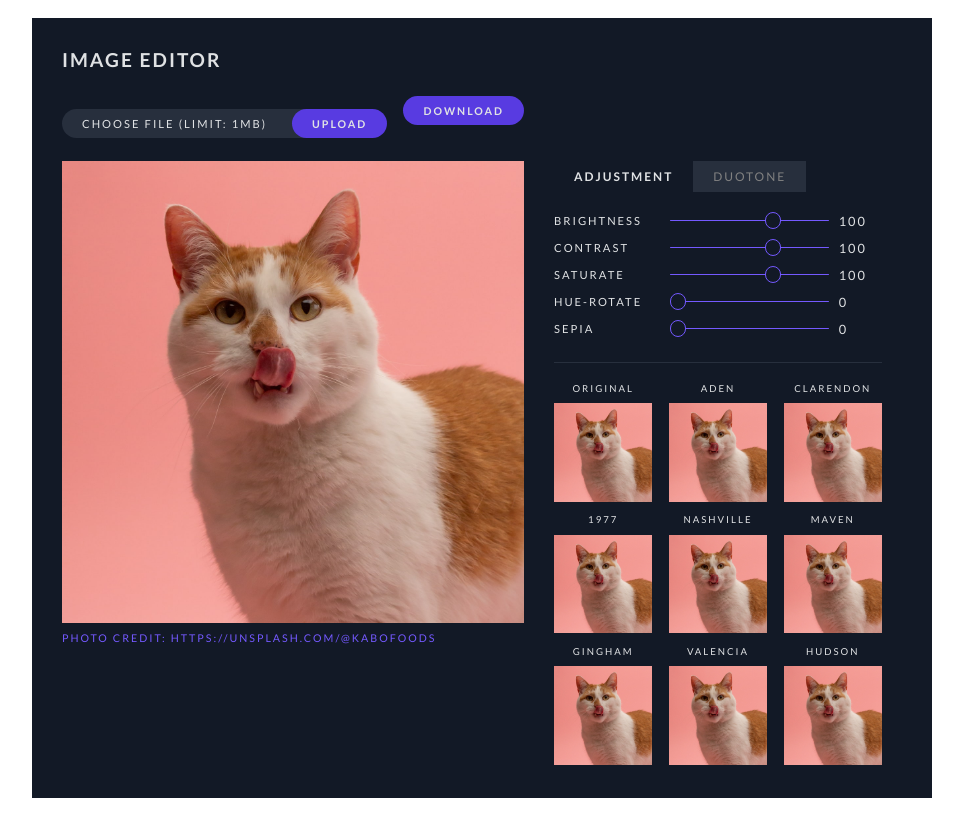
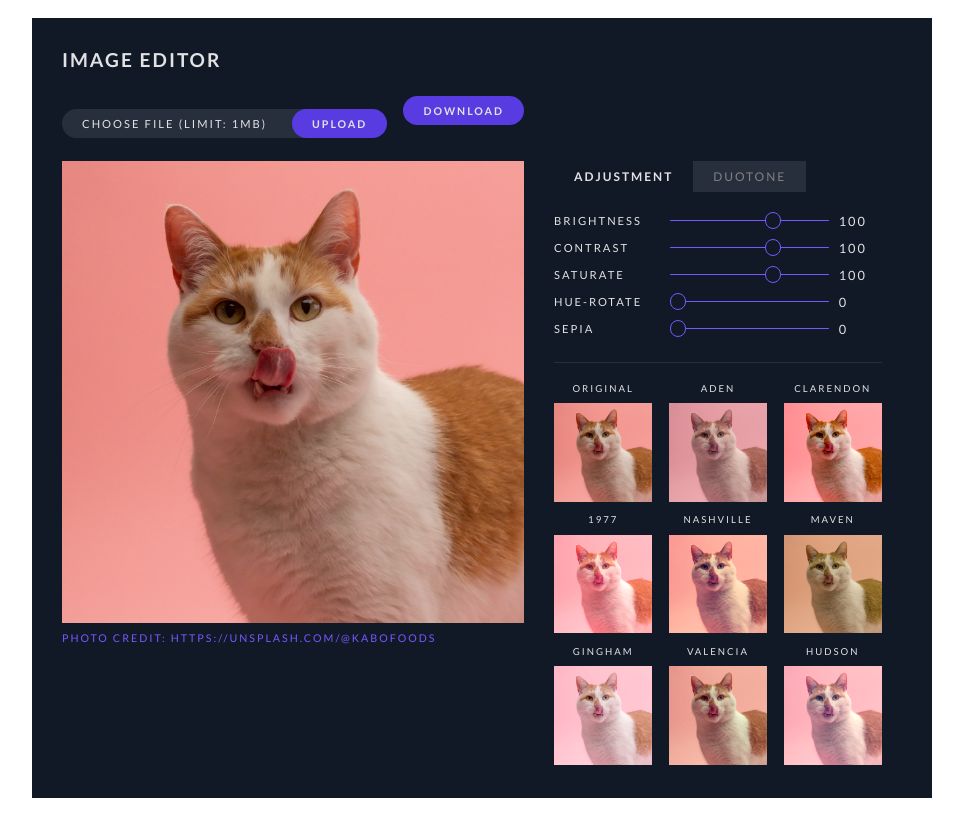
Before and after one commit to hannah-choi/image_editor, a React (Create React App) app in the folder client/: page / in a window 1280 px wide. Shown: the whole page, without its empty margins (166-1129 px from the left). Built offline with nearby package versions, Linux system fonts and the light colour scheme.

Commit message:
updated filter preview

```diff
--- a/client/src/components/Adjustment.js
+++ b/client/src/components/Adjustment.js
@@ -7,6 +7,7 @@ export default function Adjustment({
     applyChange,
     imagePath,
     applyInstaFilter,
+    getFilterString,
 }) {
     return (
         <div className="thumbnails">
@@ -23,6 +24,7 @@ export default function Adjustment({
             <InstaFilter
                 applyInstaFilter={applyInstaFilter}
                 imagePath={imagePath}
+                getFilterString={getFilterString}
             />
         </div>
     );
--- a/client/src/components/Button.js
+++ b/client/src/components/Button.js
@@ -1,10 +1,15 @@
 import React from "react";
 
-export default function Button({ filter, applyInstaFilter, imagePath }) {
+export default function Button({
+    filter,
+    applyInstaFilter,
+    imagePath,
+    getFilterString,
+}) {
     return (
         <button onClick={() => applyInstaFilter(filter.name)}>
             <p>{filter.name}</p>
-            <figure style={{ filter: `${filter.filter}` }}>
+            <figure style={{ filter: `${getFilterString(filter.filter)}` }}>
                 <img src={imagePath} alt={filter.name} />
                 {filter.overlays.map((overlay, index) => (
                     <div
@@ -12,7 +17,7 @@ export default function Button({ filter, applyInstaFilter, imagePath }) {
                         style={{
                             backgroundColor: `${overlay.backgroundColor}`,
                             mixBlendMode: `${overlay.mixBlendMode}`,
-                            zIndex: index + 1,
+                            zIndex: index + 10,
                         }}
                     />
                 ))}
--- a/client/src/components/Canvas.js
+++ b/client/src/components/Canvas.js
@@ -229,6 +229,7 @@ export default function Canvas({ newImagePath }) {
                             adjustment={adjustment}
                             applyChange={applyChange}
                             applyInstaFilter={applyInstaFilter}
+                            getFilterString={getFilterString}
                         />
                     ) : (
                         <Duotone
--- a/client/src/components/InstaFilter.js
+++ b/client/src/components/InstaFilter.js
@@ -2,7 +2,11 @@ import React from "react";
 import filters from "./filters.js";
 import Button from "./Button";
 
-export default function InstaFilter({ applyInstaFilter, imagePath }) {
+export default function InstaFilter({
+    applyInstaFilter,
+    imagePath,
+    getFilterString,
+}) {
     return (
         <>
             {filters.map(filter => (
@@ -11,6 +15,7 @@ export default function InstaFilter({ applyInstaFilter, imagePath }) {
                     applyInstaFilter={applyInstaFilter}
                     filter={filter}
                     imagePath={imagePath}
+                    getFilterString={getFilterString}
                 />
             ))}
         </>
--- a/client/src/css/App.css
+++ b/client/src/css/App.css
@@ -112,6 +112,15 @@ figure {
     margin: 0;
 }
 
+figure div {
+    display: block;
+    position: absolute;
+    top: 0;
+    left: 0;
+    width: 100%;
+    height: 97%;
+}
+
 .previewImage,
 canvas {
     position: absolute;
```
Also changed, not shown: client/public/uploads/image-1615921562777.png (added).
